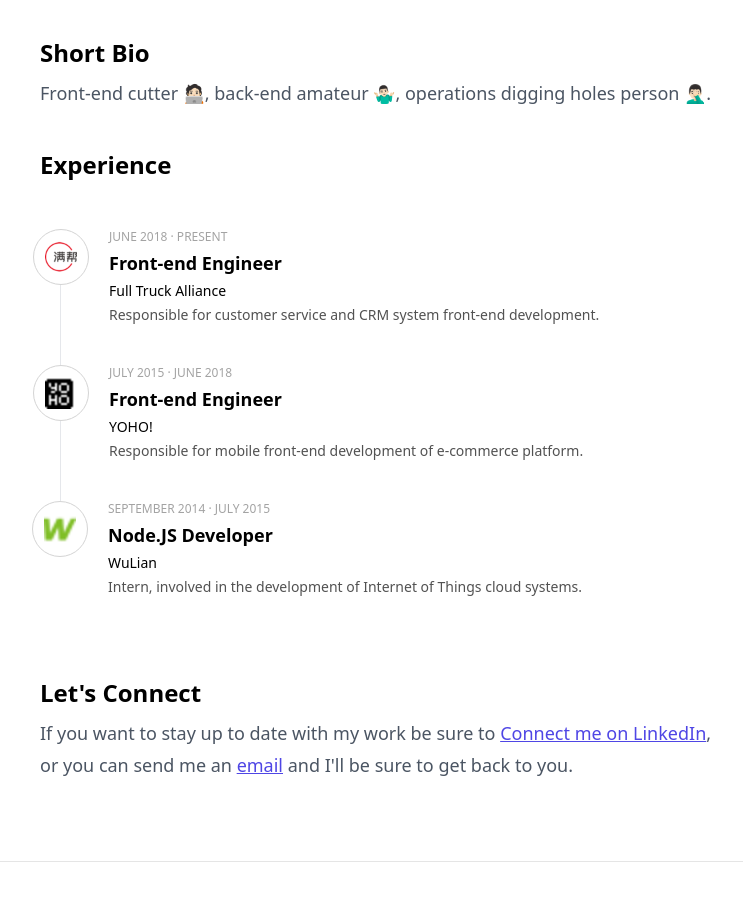
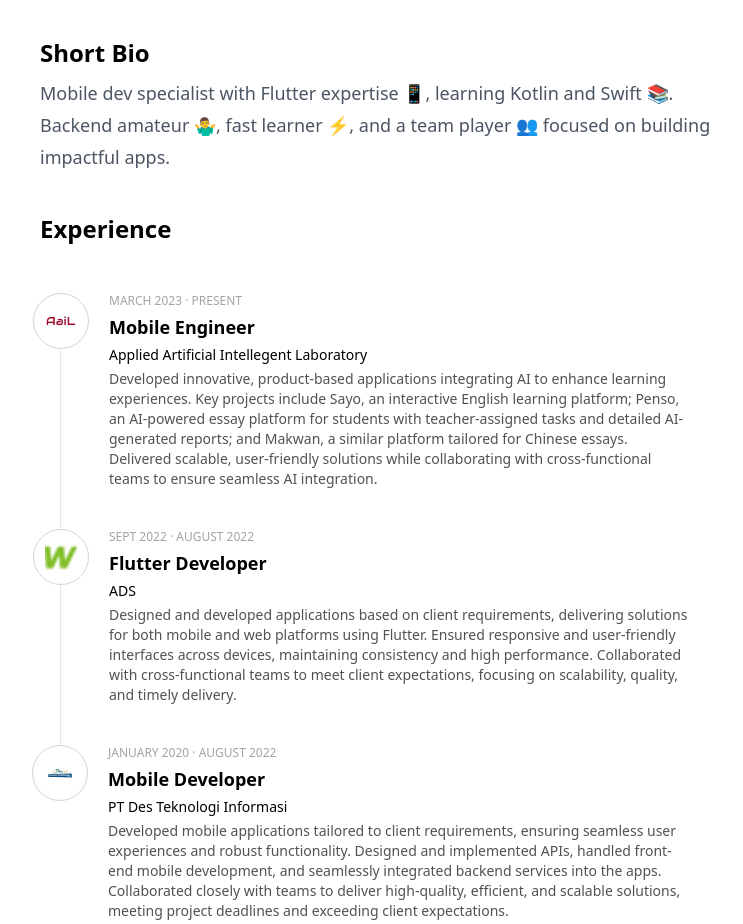
Before and after one commit to fiiann/portofolio, an Astro site: page /portofolio/about in a window 1280 px wide. Shown: the part 627-1551 px from the top of the page, without its empty margins (264-1007 px from the left). Built offline with nearby package versions, Linux system fonts and the light colour scheme; Astro itself is replaced by a stand-in of ours.

Commit message:
update experience & portofolio

```diff
--- a/src/collections/experiences.json
+++ b/src/collections/experiences.json
@@ -1,23 +1,23 @@
 [
 	{
-		"dates": "June 2018 · Present",
-		"role": "Front-end Engineer",
-		"company": "Full Truck Alliance",
-		"description": "Responsible for customer service and CRM system front-end development.",
-		"logo": "/portofolio/assets/images/experiences/fta.ico"
+		"dates": "March 2023 · Present",
+		"role": "Mobile Engineer",
+		"company": "Applied Artificial Intellegent Laboratory",
+		"description": "Developed innovative, product-based applications integrating AI to enhance learning experiences. Key projects include Sayo, an interactive English learning platform; Penso, an AI-powered essay platform for students with teacher-assigned tasks and detailed AI-generated reports; and Makwan, a similar platform tailored for Chinese essays. Delivered scalable, user-friendly solutions while collaborating with cross-functional teams to ensure seamless AI integration.",
+		"logo": "/portofolio/assets/images/experiences/aail.jpeg"
 	},
 	{
-		"dates": "July 2015 · June 2018",
-		"role": "Front-end Engineer",
-		"company": "YOHO!",
-		"description": "Responsible for mobile front-end development of e-commerce platform.",
-		"logo": "/portofolio/assets/images/experiences/yoho.ico"
+		"dates": "Sept 2022 · August 2022",
+		"role": "Flutter Developer",
+		"company": "ADS",
+		"description": "Designed and developed applications based on client requirements, delivering solutions for both mobile and web platforms using Flutter. Ensured responsive and user-friendly interfaces across devices, maintaining consistency and high performance. Collaborated with cross-functional teams to meet client expectations, focusing on scalability, quality, and timely delivery.",
+		"logo": "/portofolio/assets/images/experiences/wulian.ico"
 	},
 	{
-		"dates": "September 2014 · July 2015 ",
-		"role": "Node.JS Developer",
-		"company": "WuLian",
-		"description": "Intern, involved in the development of Internet of Things cloud systems.",
-		"logo": "/portofolio/assets/images/experiences/wulian.ico"
+		"dates": "January 2020 · August 2022 ",
+		"role": "Mobile Developer",
+		"company": "PT Des Teknologi Informasi",
+		"description": "Developed mobile applications tailored to client requirements, ensuring seamless user experiences and robust functionality. Designed and implemented APIs, handled front-end mobile development, and seamlessly integrated backend services into the apps. Collaborated closely with teams to deliver high-quality, efficient, and scalable solutions, meeting project deadlines and exceeding client expectations.",
+		"logo": "/portofolio/assets/images/experiences/desnet.jpeg"
 	}
 ]
--- a/src/pages/about.astro
+++ b/src/pages/about.astro
@@ -9,7 +9,7 @@ import Layout from "../layouts/main.astro";
   <section class="relative z-20 max-w-2xl mx-auto my-12 px-7 lg:px-0">
     <PageHeading
       title="About Me"
-      description="Hello 👋 I'm a frontend engineer from Nanjing, China. I'm passionate about building new products and learning new technology."
+      description="Hello 👋 I'm a Mobile engineer from Jakarta, Indonesia. I'm passionate about building new products and learning new technology."
     />
 
     <img
@@ -21,8 +21,9 @@ import Layout from "../layouts/main.astro";
     <p
       class="text-sm leading-6 text-gray-600 dark:text-neutral-400 sm:leading-7 lg:leading-8 sm:text-base lg:text-lg"
     >
-      Front-end cutter 🧑🏻‍💻, back-end amateur 🤷🏻‍♂️, operations digging holes person
-      🤦🏻‍♂️.
+      Mobile dev specialist with Flutter expertise 📱, learning Kotlin and Swift
+      📚. Backend amateur 🤷‍♂️, fast learner ⚡, and a team player 👥 focused on
+      building impactful apps.
     </p>
 
     <h2
```
Also changed, not shown: src/collections/projects.json (+7 -1 lines), public/assets/images/experiences/aail.jpeg (added), public/assets/images/experiences/desnet.jpeg (added), public/assets/images/projects/hits.png (added), public/assets/images/projects/randu_pos.png (added).
